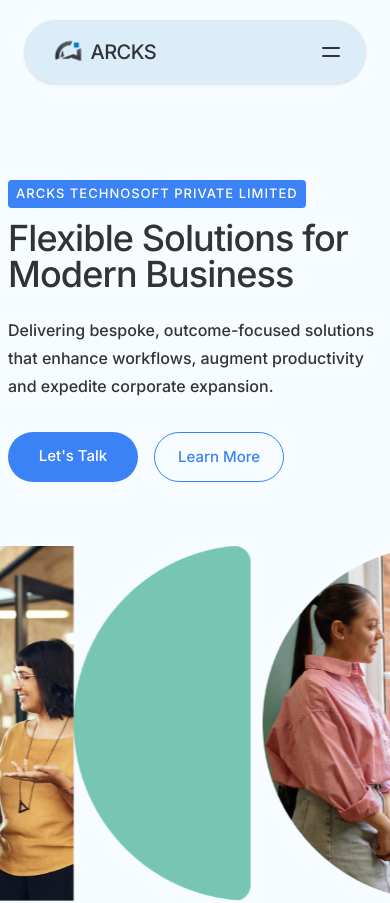
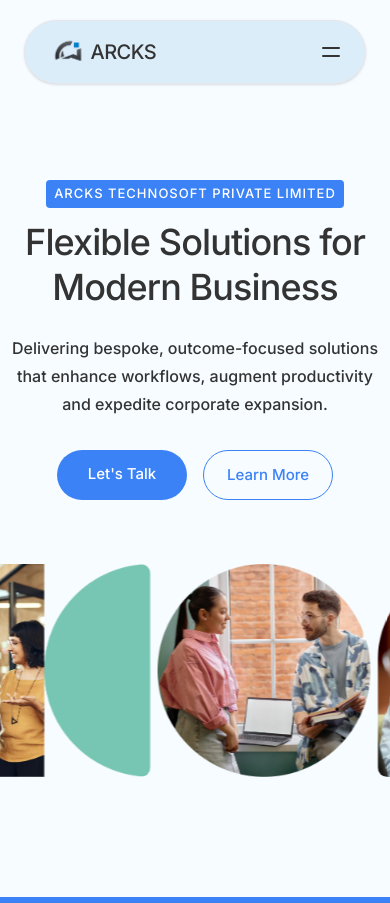
Before and after one commit to Arcks-Techno-Soft/website, a Next.js app: page / in a window 390 px wide. Shown: the top 903 px of the page. Built offline with nearby package versions, Linux system fonts and the light colour scheme.

Commit message:
version-2.4 : Made the hero section more responsive.

```diff
--- a/src/components/sections/hero-carousel.tsx
+++ b/src/components/sections/hero-carousel.tsx
@@ -27,11 +27,14 @@
   const x = useTransform(scrollY, (y) => -((y * SCROLL_FACTOR) % COPY_WIDTH));
 
   return (
-    <div className="overflow-hidden">
-      {/* Outer wrapper: scroll-position parallax (JS transform) */}
-      <motion.div style={{ x }}>
-        {/* Inner wrapper: CSS marquee auto-play — runs from page load, independent of scroll */}
-        <div className="flex animate-marquee" style={{ width: "max-content" }}>
+    // Container height tracks the scaled image height so there's no empty space below on mobile.
+    <div className="overflow-hidden h-[213px] md:h-[355px]">
+      {/* Mobile: visually shrink the whole strip to 60% while preserving layout math */}
+      <div className="origin-top-left scale-[0.6] md:scale-100">
+        {/* Outer wrapper: scroll-position parallax (JS transform) */}
+        <motion.div style={{ x }}>
+          {/* Inner wrapper: CSS marquee auto-play — runs from page load, independent of scroll */}
+          <div className="flex animate-marquee" style={{ width: "max-content" }}>
           {[0, 1].map((copyIndex) => (
             <div key={copyIndex} className="flex gap-3 shrink-0" style={{ paddingRight: GAP }}>
               {images.map((img, i) => (
@@ -55,6 +58,7 @@
           ))}
         </div>
       </motion.div>
+      </div>
     </div>
   );
 }
--- a/src/components/sections/hero.tsx
+++ b/src/components/sections/hero.tsx
@@ -6,23 +6,23 @@
     <section className="relative pt-[180px] pb-[120px] overflow-hidden">
       {/* Text content — constrained to container */}
       <div className="max-w-[1140px] mx-auto px-2">
-        <div className="flex flex-col gap-8 mb-16">
-          <div className="flex flex-col gap-6">
-            <div className="flex flex-col gap-3">
-              <div className="inline-flex self-start items-center px-2 py-1 bg-primary rounded text-white text-[13px] font-medium uppercase tracking-[1px]">
+        <div className="flex flex-col gap-8 mb-16 items-center md:items-start">
+          <div className="flex flex-col gap-6 items-center md:items-start">
+            <div className="flex flex-col gap-3 items-center md:items-start">
+              <div className="inline-flex self-center md:self-start items-center px-2 py-1 bg-primary rounded text-white text-[13px] font-medium uppercase tracking-[1px]">
                 ARCKS TECHNOSOFT PRIVATE LIMITED
               </div>
-              <h1 className="text-4xl sm:text-5xl md:text-6xl lg:text-[76px] font-medium text-foreground leading-none tracking-tight">
+              <h1 className="text-center md:text-left text-4xl sm:text-5xl md:text-6xl lg:text-[76px] font-medium text-foreground leading-tight md:leading-none tracking-tight">
                 Flexible Solutions for{" "}
                 <span className="block">Modern Business</span>
               </h1>
             </div>
-            <p className="max-w-[700px] text-foreground text-base md:text-[17px] font-medium leading-7">
+            <p className="max-w-[700px] text-center md:text-left text-foreground text-base md:text-[17px] font-medium leading-7">
               Delivering bespoke, outcome-focused solutions that enhance
               workflows, augment productivity and expedite corporate expansion.
             </p>
           </div>
-          <div className="flex items-center gap-4">
+          <div className="flex items-center justify-center md:justify-start gap-4">
             <a
               href="#contact"
               className="group relative block h-[50px] w-[130px] bg-primary rounded-full overflow-hidden"
```
